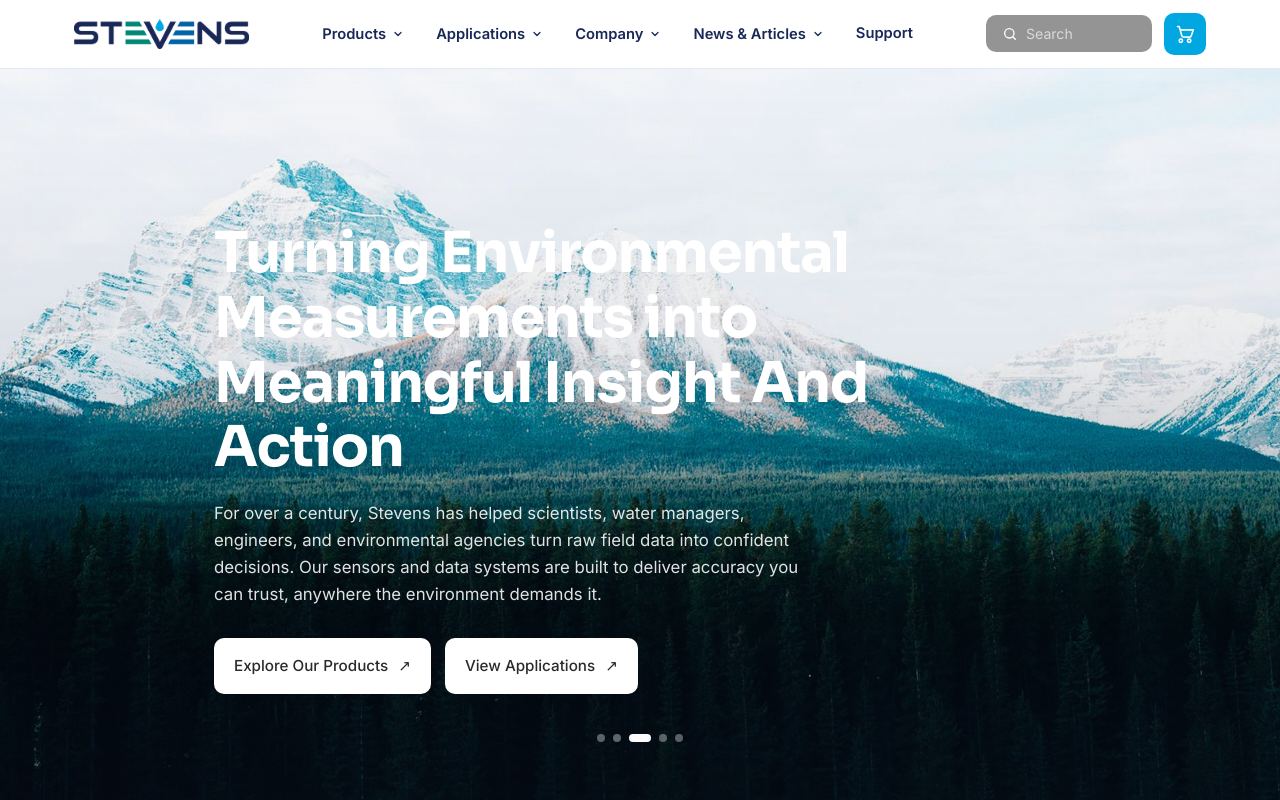
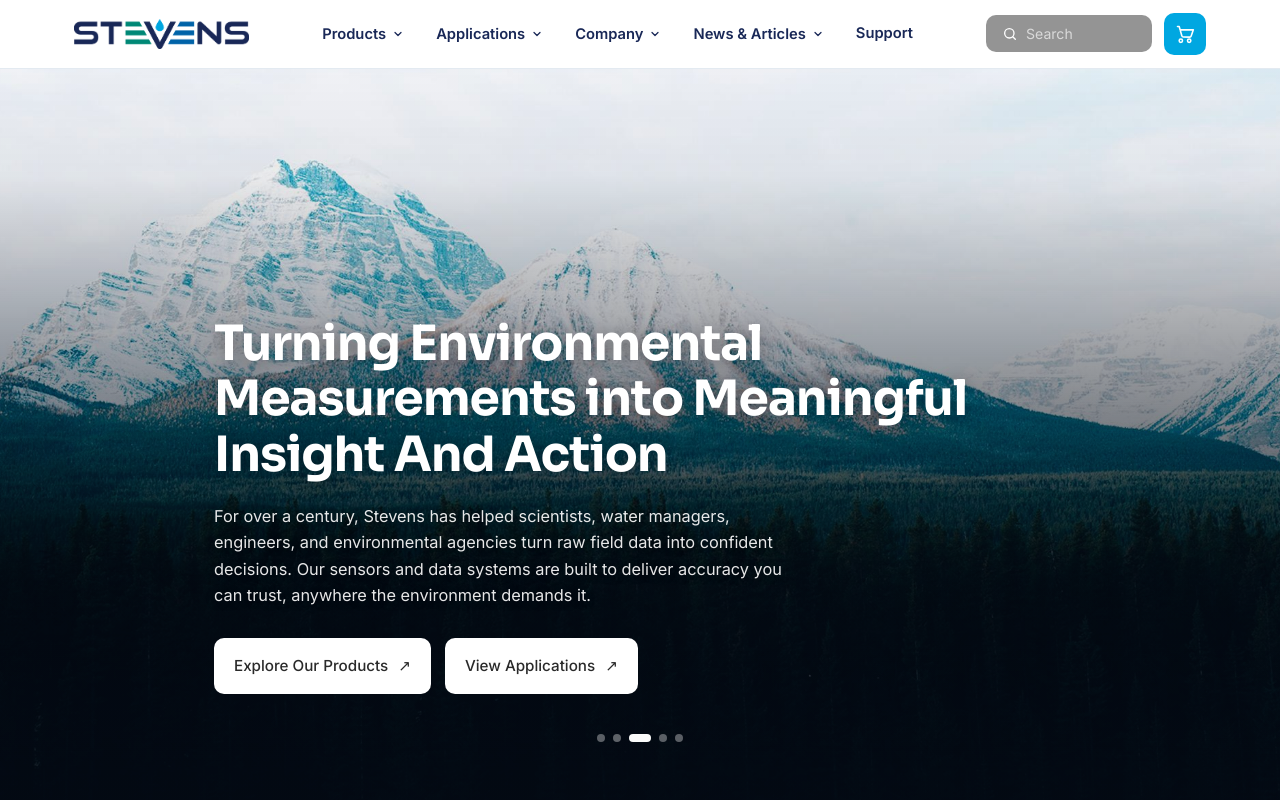
Before and after one commit to bilalCMD/stevens-redesign, a React (Vite) app: page /page/conferences-events in a window 1280 px wide. Shown: the top 800 px of the page. Built offline with nearby package versions, Linux system fonts and the light colour scheme.

Commit message:
Fix mega-menu scrim stacking bug and improve hero text contrast against background image

```diff
--- a/src/components/Header.jsx
+++ b/src/components/Header.jsx
@@ -137,6 +137,7 @@ export default function Header() {
 
   return (
     <header className={`site-header ${solid ? 'scrolled' : ''}`}>
+      <div className={`mega-scrim ${openDesktop ? 'mega-scrim-open' : ''}`} aria-hidden="true" />
       <div className="header-main">
         <div className="container header-inner">
           <Logo />
@@ -168,8 +169,6 @@ export default function Header() {
               ),
             )}
           </nav>
-
-          <div className={`mega-scrim ${openDesktop ? 'mega-scrim-open' : ''}`} aria-hidden="true" />
 
           <div className="header-actions">
             <form className="header-search" onSubmit={onSearch}>
--- a/src/index.css
+++ b/src/index.css
@@ -142,7 +142,7 @@ a.topbar-item:hover { color: var(--cyan); }
 
 /* Dims the rest of the page while a mega menu is open, so nothing bleeds through beside the panel */
 .mega-scrim {
-  position: fixed; inset: 0; top: 96px; z-index: 55;
+  position: fixed; inset: 0; z-index: 69;
   background: rgba(6, 20, 36, 0.45); backdrop-filter: blur(2px);
   opacity: 0; visibility: hidden; pointer-events: none; transition: opacity 0.25s ease, visibility 0.25s;
 }
@@ -306,11 +306,14 @@ a.topbar-item:hover { color: var(--cyan); }
 @keyframes kenburns { from { transform: scale(1); } to { transform: scale(1.12) translate(1.5%, -1.5%); } }
 .hero-overlay {
   position: absolute; inset: 0; z-index: -1;
-  background: linear-gradient(0deg, rgba(6, 16, 28, 0.55) 0%, rgba(6, 16, 28, 0.08) 55%, rgba(6, 16, 28, 0) 100%);
+  background: linear-gradient(0deg, rgba(3, 10, 20, 0.92) 0%, rgba(3, 10, 20, 0.75) 30%, rgba(3, 10, 20, 0.4) 55%, rgba(3, 10, 20, 0.08) 78%, rgba(3, 10, 20, 0) 100%);
 }
 .hero-inner-simple { max-width: 900px; padding-bottom: 40px; }
-.hero h1 { color: #fff; font-size: clamp(2.1rem, 4.4vw, 3.6rem); margin-bottom: 20px; letter-spacing: -0.02em; font-weight: 700; }
-.hero-inner-simple > p { color: rgba(255, 255, 255, 0.88); font-size: 1.05rem; max-width: 600px; margin-bottom: 30px; }
+.hero h1 {
+  color: #fff; font-size: clamp(1.9rem, 3.8vw, 3.1rem); margin-bottom: 20px; letter-spacing: -0.02em; font-weight: 700;
+  line-height: 1.15; text-shadow: 0 2px 18px rgba(0, 0, 0, 0.35);
+}
+.hero-inner-simple > p { color: rgba(255, 255, 255, 0.9); font-size: 1.02rem; max-width: 600px; margin-bottom: 30px; text-shadow: 0 1px 10px rgba(0, 0, 0, 0.4); }
 .hero-actions { display: flex; gap: 14px; flex-wrap: wrap; }
 
 .hero-dots { display: flex; gap: 8px; justify-content: center; padding-bottom: 8px; }
```
